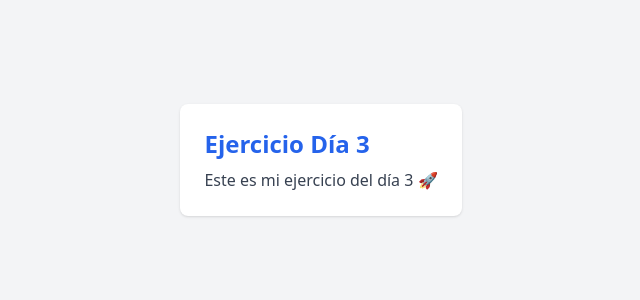
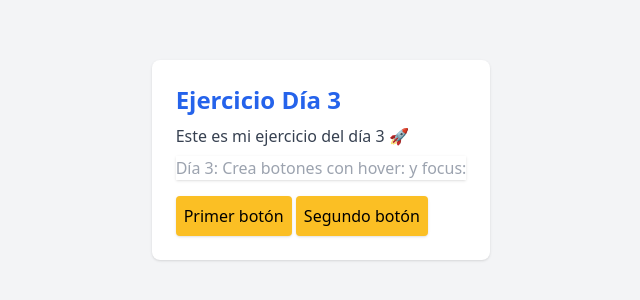
Before and after one commit to sfcm250110/tailwind-learning, a plain HTML site: page day-03/index.html in a window 1280 px wide. Shown: the part 240-540 px from the top of the page, without its empty margins (319-959 px from the left). Drawn offline with nearby package versions, Linux system fonts and the light colour scheme.

Commit message:
Ejercicio dia 3 terminado

```diff
--- a/day-03/index.html
+++ b/day-03/index.html
@@ -10,6 +10,13 @@
   <div class="p-6 bg-white rounded-lg shadow">
     <h1 class="text-2xl font-bold text-blue-600">Ejercicio Día 3</h1>
     <p class="mt-2 text-gray-700">Este es mi ejercicio del día 3 🚀</p>
+    <p class="mt-2 mb-2 text-gray-400 shadow">Día 3: Crea botones con hover: y focus:</p>
+    <button class="bg-amber-400 rounded p-2 mt-2 shadow hover:bg-blue-500 hover:text-white">
+        Primer botón
+    </button>
+    <button class="bg-amber-400 rounded p-2 mt-2 shadow focus:bg-blue-500 focus:text-white">
+        Segundo botón
+    </button>
   </div>
 </body>
 </html>
```
Also changed, not shown: 1 other file.
